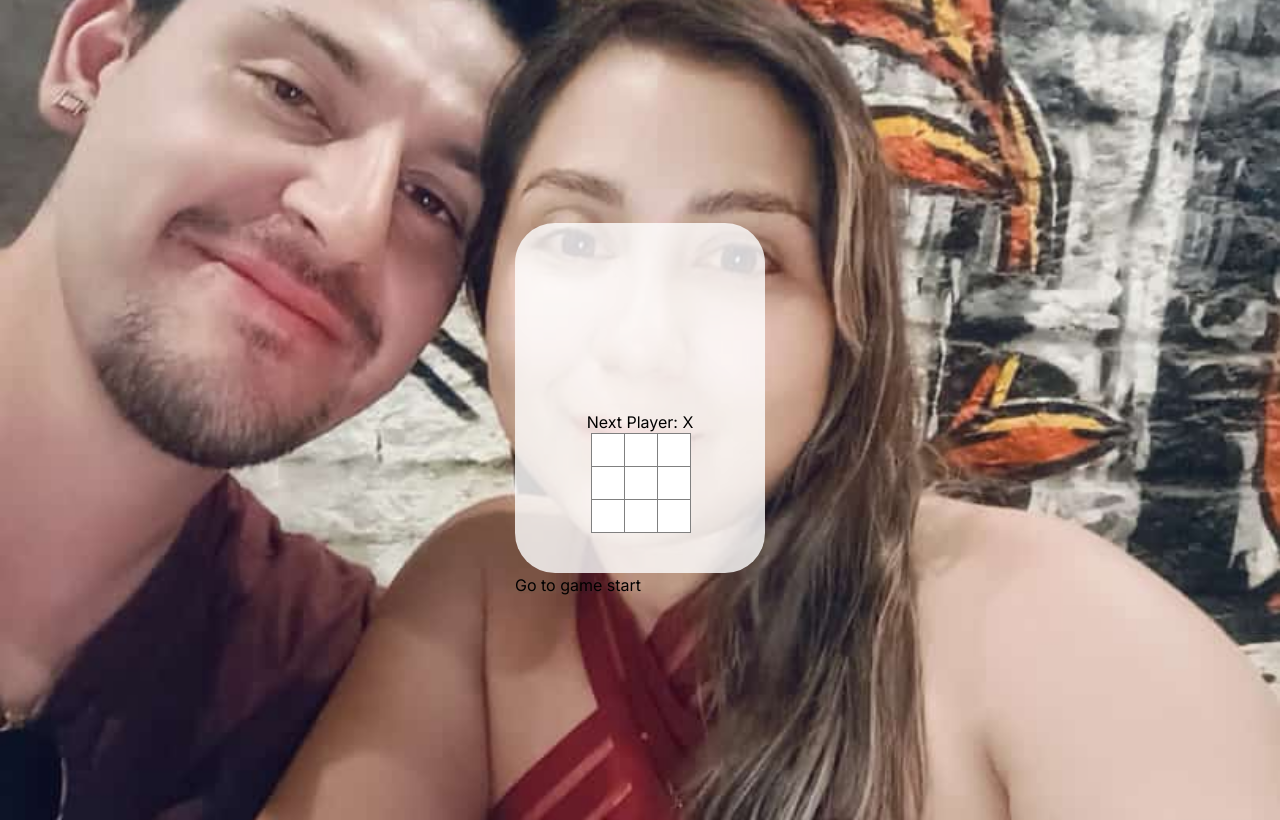
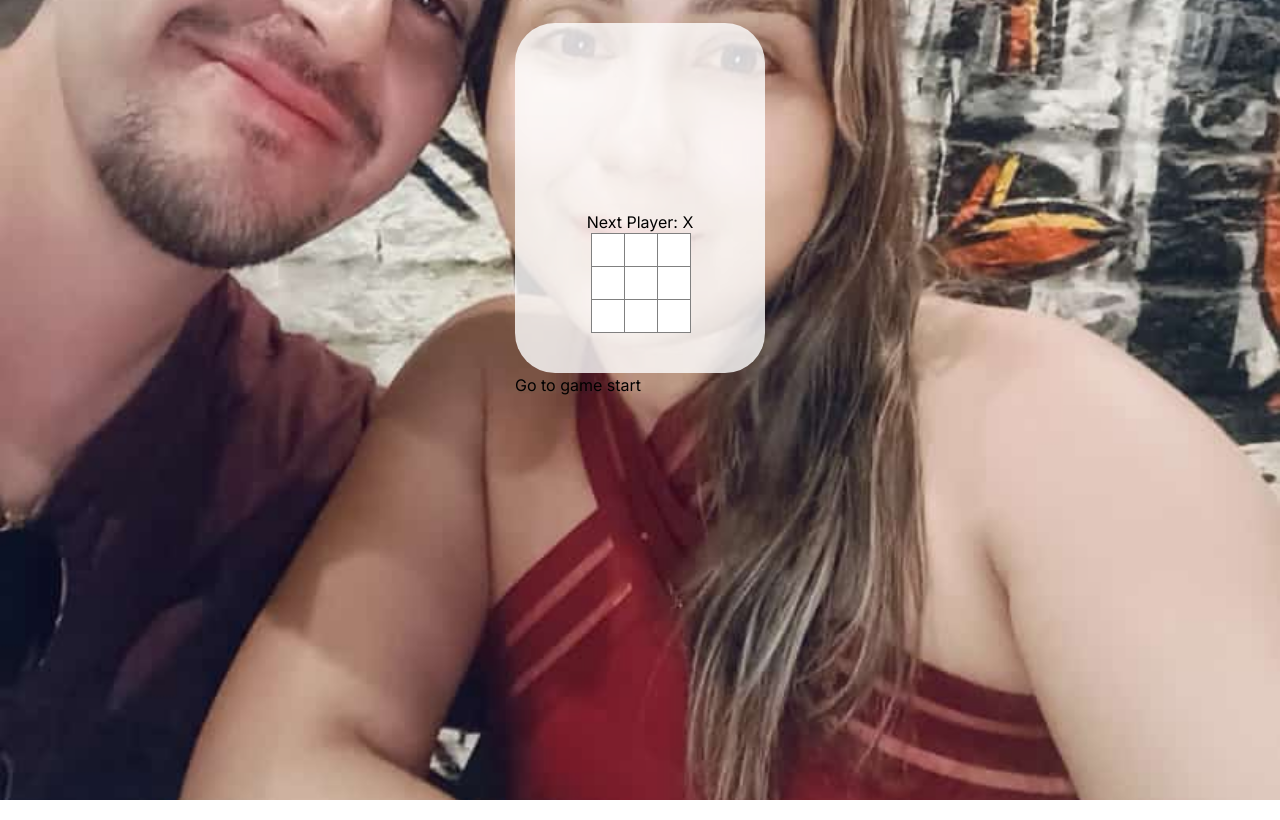
Before and after one commit to danielpinto-developer/React-Tic-Tac-Toe, a Next.js app: page / in a window 1280 px wide. Built offline with nearby package versions, Linux system fonts and the light colour scheme.

Commit message:
updated height

```diff
--- a/src/app/globals.css
+++ b/src/app/globals.css
@@ -7,7 +7,7 @@ body {
   display: flex;
   justify-content: center;
   align-items: center;
-  height: 100vh; /* Full viewport height */
+  height: 50vh; /* Full viewport height */
   background: url('/background.jpg') no-repeat center center;
   background-size: cover;
 }
```
